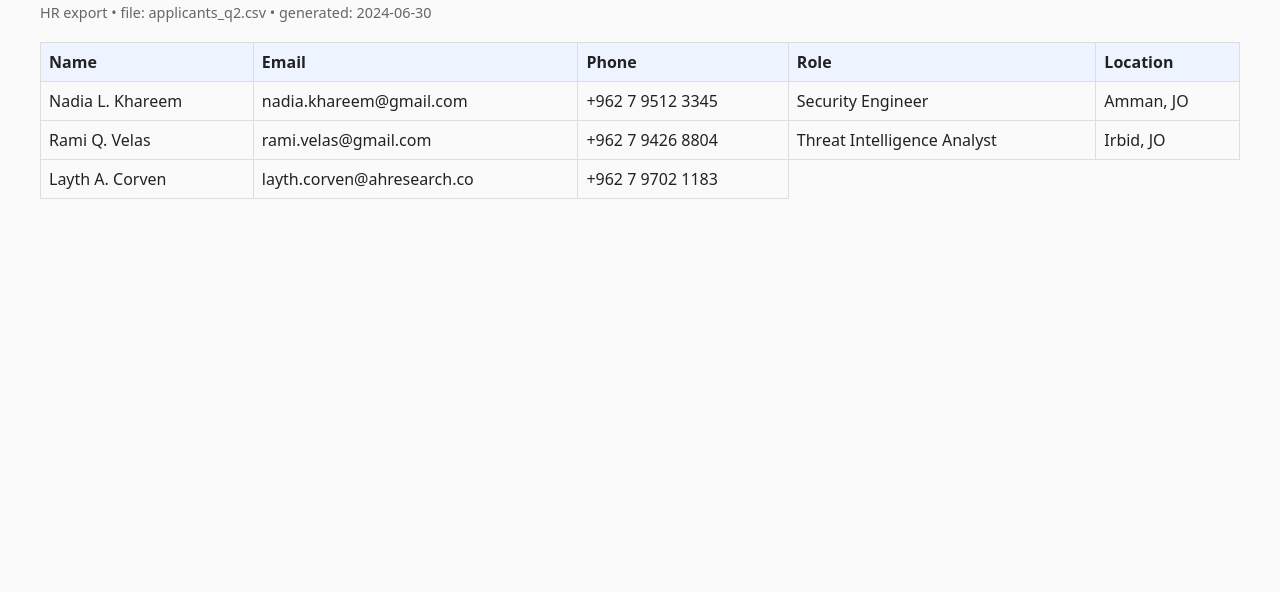
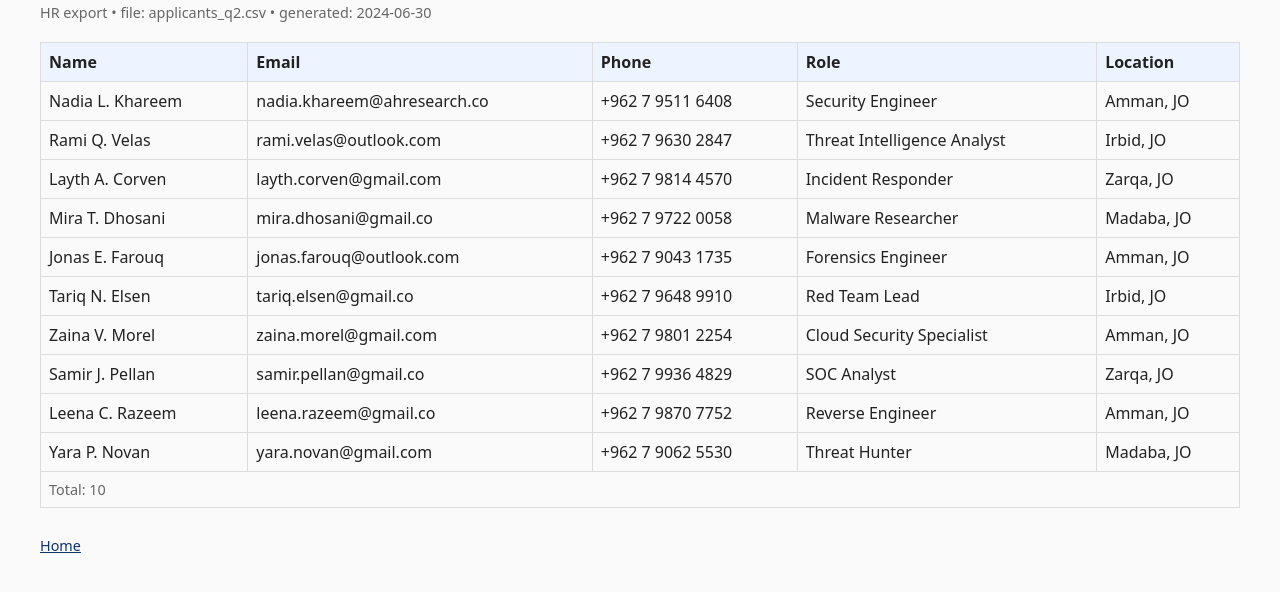
Before and after one commit to Ahmad-hallaq/ah-research-corporation, a plain HTML site: page applications.html in a window 1280 px wide. Shown: the part 86-678 px from the top of the page. Drawn offline with Linux system fonts and the light colour scheme.

Commit message:
edited experiment 1

```diff
--- a/applications.html
+++ b/applications.html
@@ -36,19 +36,82 @@
     <tbody>
       <tr>
         <td>Nadia L. Khareem</td>
-        <td>nadia.khareem@gmail.com</td>
-        <td>+962 7 9512 3345</td>
+        <td>nadia.khareem@ahresearch.co</td>
+        <td>+962 7 9511 6408</td>
         <td>Security Engineer</td>
         <td>Amman, JO</td>
       </tr>
       <tr>
         <td>Rami Q. Velas</td>
-        <td>rami.velas@gmail.com</td>
-        <td>+962 7 9426 8804</td>
+        <td>rami.velas@outlook.com</td>
+        <td>+962 7 9630 2847</td>
         <td>Threat Intelligence Analyst</td>
         <td>Irbid, JO</td>
       </tr>
       <tr>
         <td>Layth A. Corven</td>
-        <td>layth.corven@ahresearch.co</td>
-        <td>+962 7 9702 1183</
+        <td>layth.corven@gmail.com</td>
+        <td>+962 7 9814 4570</td>
+        <td>Incident Responder</td>
+        <td>Zarqa, JO</td>
+      </tr>
+      <tr>
+        <td>Mira T. Dhosani</td>
+        <td>mira.dhosani@gmail.co</td>
+        <td>+962 7 9722 0058</td>
+        <td>Malware Researcher</td>
+        <td>Madaba, JO</td>
+      </tr>
+      <tr>
+        <td>Jonas E. Farouq</td>
+        <td>jonas.farouq@outlook.com</td>
+        <td>+962 7 9043 1735</td>
+        <td>Forensics Engineer</td>
+        <td>Amman, JO</td>
+      </tr>
+      <tr>
+        <td>Tariq N. Elsen</td>
+        <td>tariq.elsen@gmail.co</td>
+        <td>+962 7 9648 9910</td>
+        <td>Red Team Lead</td>
+        <td>Irbid, JO</td>
+      </tr>
+      <tr>
+        <td>Zaina V. Morel</td>
+        <td>zaina.morel@gmail.com</td>
+        <td>+962 7 9801 2254</td>
+        <td>Cloud Security Specialist</td>
+        <td>Amman, JO</td>
+      </tr>
+      <tr>
+        <td>Samir J. Pellan</td>
+        <td>samir.pellan@gmail.co</td>
+        <td>+962 7 9936 4829</td>
+        <td>SOC Analyst</td>
+        <td>Zarqa, JO</td>
+      </tr>
+      <tr>
+        <td>Leena C. Razeem</td>
+        <td>leena.razeem@gmail.co</td>
+        <td>+962 7 9870 7752</td>
+        <td>Reverse Engineer</td>
+        <td>Amman, JO</td>
+      </tr>
+      <tr>
+        <td>Yara P. Novan</td>
+        <td>yara.novan@gmail.com</td>
+        <td>+962 7 9062 5530</td>
+        <td>Threat Hunter</td>
+        <td>Madaba, JO</td>
+      </tr>
+    </tbody>
+    <tfoot>
+      <tr><td colspan="5">Total: 10</td></tr>
+    </tfoot>
+  </table>
+
+  <footer>
+    <p><a href="index.html">Home</a></p>
+  </footer>
+</body>
+</html>
```
